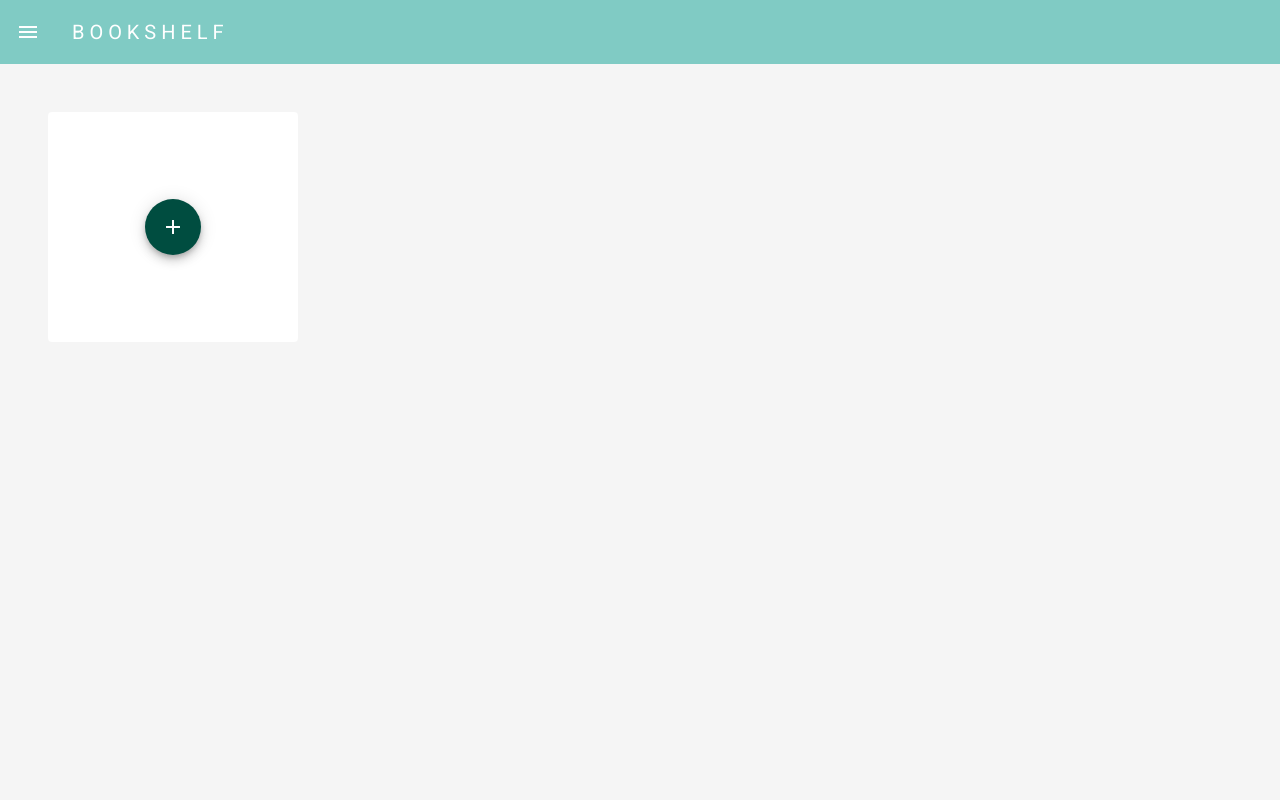
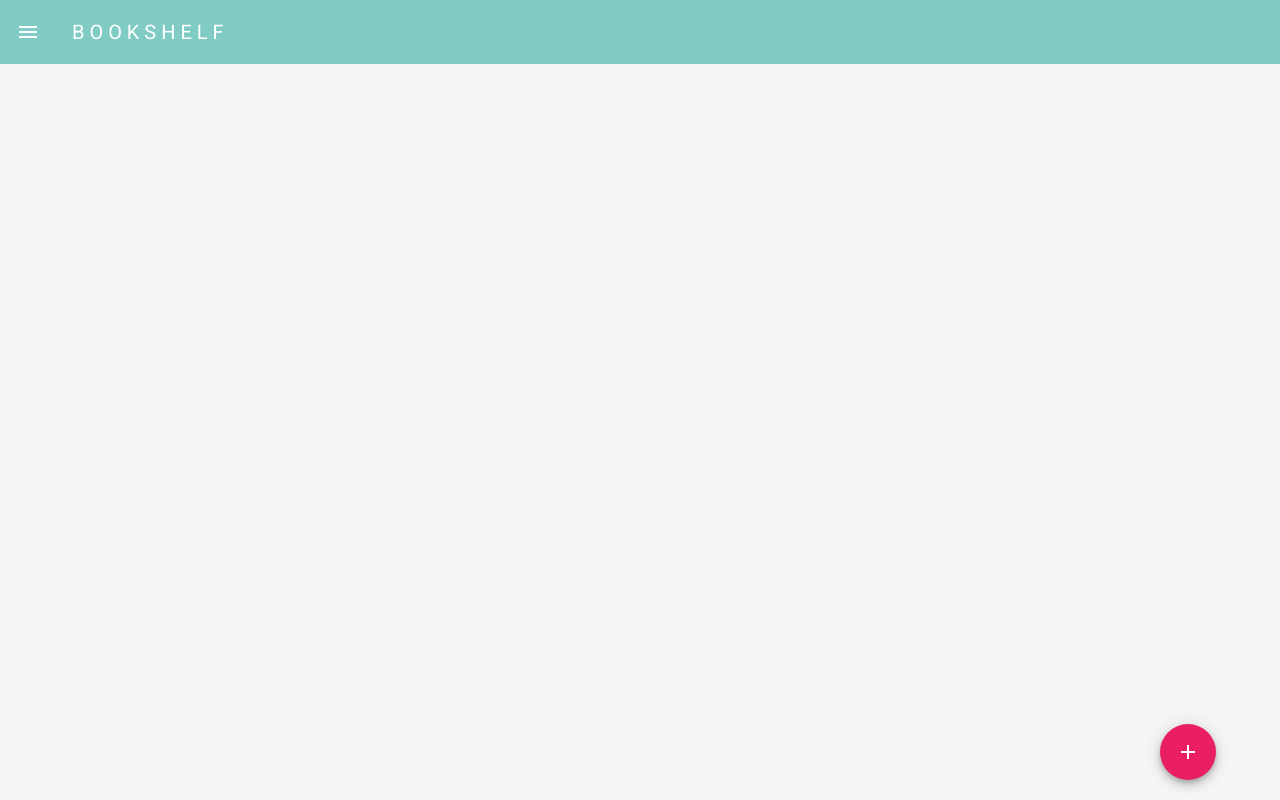
Before and after one commit to mathildemichau/bookshelf, a Vue app: page / in a window 1280 px wide. Built offline with nearby package versions, Linux system fonts and the light colour scheme.

Commit message:
change card button to floating button

```diff
--- a/src/components/AddNewBook.vue
+++ b/src/components/AddNewBook.vue
@@ -2,15 +2,11 @@
   <v-dialog v-model="overlay" persistent max-width="600px">
     <!-- Card with button to add a book -->
     <template v-slot:activator="{ on }">
-      <v-card width="250" class="border-dashed-light" flat @click="overlay = true" height="230">
-        <v-container fill-height fluid>
-          <v-row align="center" justify="center">
-            <v-btn class="mx-2" fab dark color="teal darken-4">
-              <v-icon dark>mdi-plus</v-icon>
-            </v-btn>
-          </v-row>
-        </v-container>
-      </v-card>
+      <!-- <v-card width="250" class="border-dashed-light" flat @click="overlay = true" height="230"> -->
+      <v-btn @click="overlay = true" absolute dark fab bottom right color="pink" class="ma-12">
+        <v-icon>mdi-plus</v-icon>
+      </v-btn>
+      <!-- </v-card> -->
     </template>
     <!-- Form to fill to add a new book -->
     <v-card>
@@ -54,10 +50,8 @@ export default {
       newBook.title = response.data[`ISBN:${this.isbn}`].title;
       newBook.author = response.data[`ISBN:${this.isbn}`].authors[0].name;
       newBook.cover = response.data[`ISBN:${this.isbn}`].cover.large;
-      console.log(newBook);
       this.$emit("addBook", newBook);
-      this.overlay = false
-
+      this.overlay = false;
     }
   }
 };
```
